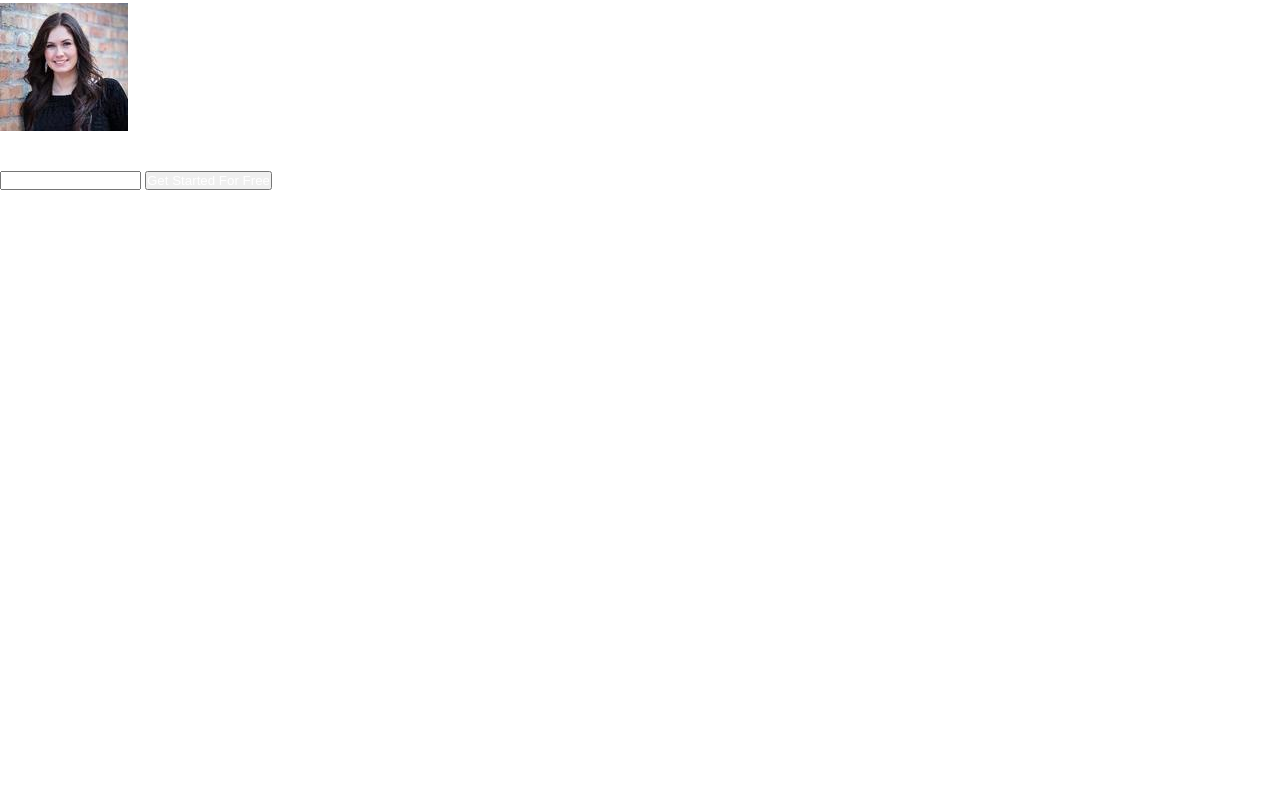
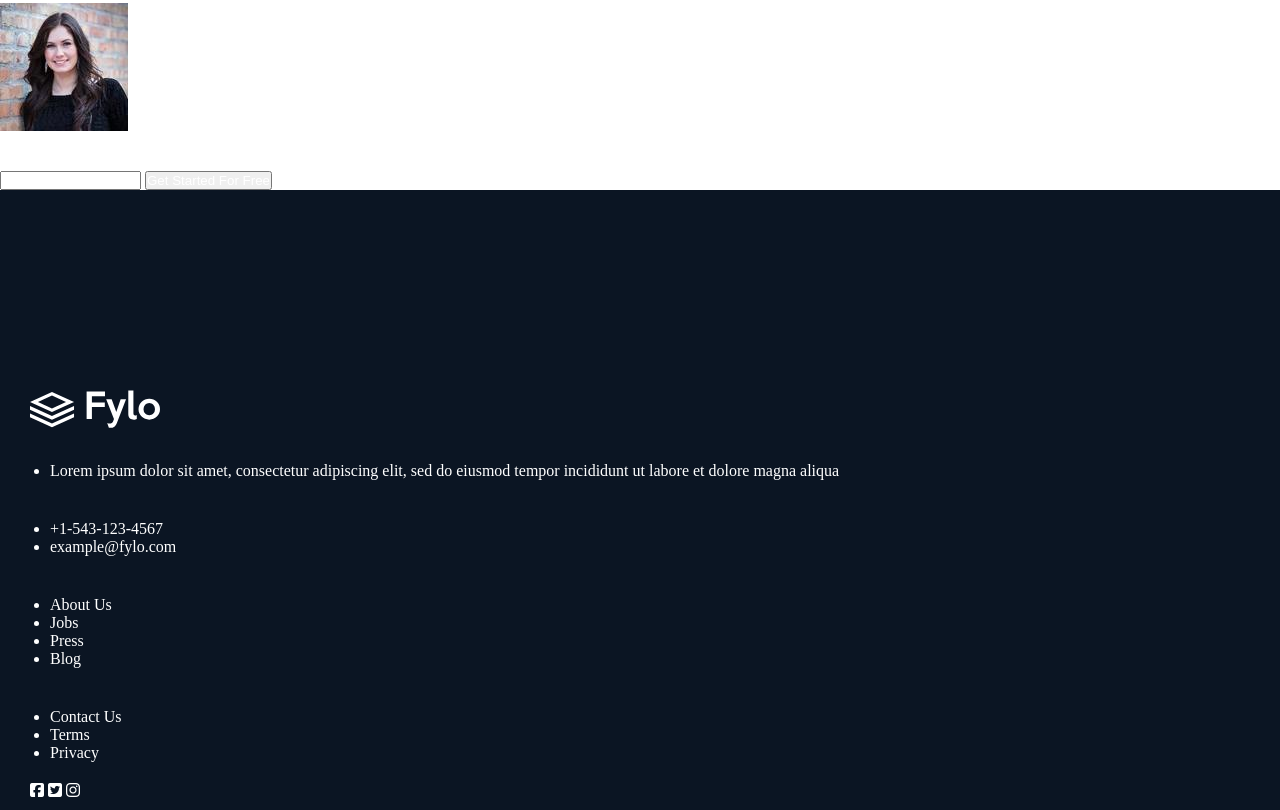
Before and after one commit to msaldeveloper/desafio-1, a plain HTML site: page index.html in a window 1280 px wide. Shown: the part 1693-2503 px from the top of the page. Before the commit the page ends 1973 px from the top, so only its background shows below. Drawn offline with Linux system fonts and the light colour scheme.

Commit message:
avance footer

```diff
--- a/css/_footer.scss
+++ b/css/_footer.scss
@@ -0,0 +1,33 @@
+@import "variables";
+
+.pie-pagina{
+    background-color:$footer-color;
+    padding:200px 10px 10px 10px ;
+    img{
+        width: 150px;
+        height: auto;
+        padding-left:20px;
+        padding-bottom: 10px;
+    }
+    section{
+        padding-left:20px;
+        text-align: left;
+        div{
+
+            padding: 20px;
+            .contacto{
+                display: flex;
+                flex-direction: column;
+            }
+        }
+        .social{
+            display: flex;
+            flex-direction: column;
+            justify-content: center;
+        }
+    }
+
+
+
+
+}
--- a/index.html
+++ b/index.html
@@ -6,6 +6,7 @@
   <meta name="viewport" content="width=device-width, initial-scale=1.0">
   <!-- displays site properly based on user's device -->
   <title>Desafío</title>
+  <script src="https://kit.fontawesome.com/1f42bf96bf.js" crossorigin="anonymous"></script>
   <link rel="stylesheet" href="css/styles.css">
 </head>
 
@@ -134,32 +135,48 @@
   </section>
 
   <footer class="pie-pagina">
-    <img src="" alt="">
+    <img src="images/logo.svg" alt="">
     <section>
       <div>
-        Lorem ipsum dolor sit amet, consectetur adipiscing elit, sed do eiusmod tempor incididunt ut labore et
-        dolore magna aliqua
+        <ul>
+          <li>Lorem ipsum dolor sit amet, consectetur adipiscing elit, sed do eiusmod tempor incididunt ut labore et
+            dolore magna aliqua</li>
+        </ul>
+
       </div>
-      +1-543-123-4567
-      example@fylo.com
-      <div></div>
+      <div class="contacto">
+        <ul>
+          <li>+1-543-123-4567</li>
+          <li>example@fylo.com</li>
+        </ul>
+
+
+      </div>
+
     </section>
     <section>
       <div>
-        About Us
-        Jobs
-        Press
-        Blog
+        <ul>
+          <li>About Us</li>
+          <li>Jobs</li>
+          <li>Press</li>
+          <li>Blog</li>
+        </ul>
 
       </div>
       <div>
-        Contact Us
-        Terms
-        Privacy
+        <ul>
+          <li>Contact Us</li>
+          <li>Terms</li>
+          <li>Privacy</li>
+        </ul>
+
       </div>
     </section>
     <section class="social">
-
+      <i class="fab fa-facebook-square"></i>
+      <i class="fab fa-twitter-square"></i>
+      <i class="fab fa-instagram"></i>
     </section>
   </footer>
 
```
Also changed, not shown: css/styles.css, 1 other file.
